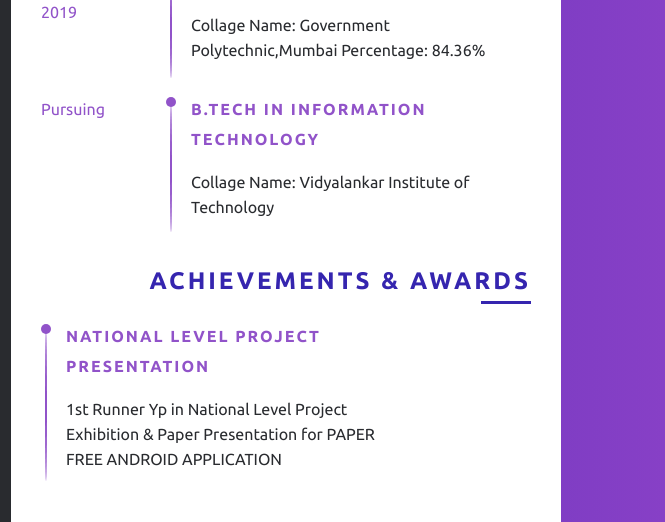
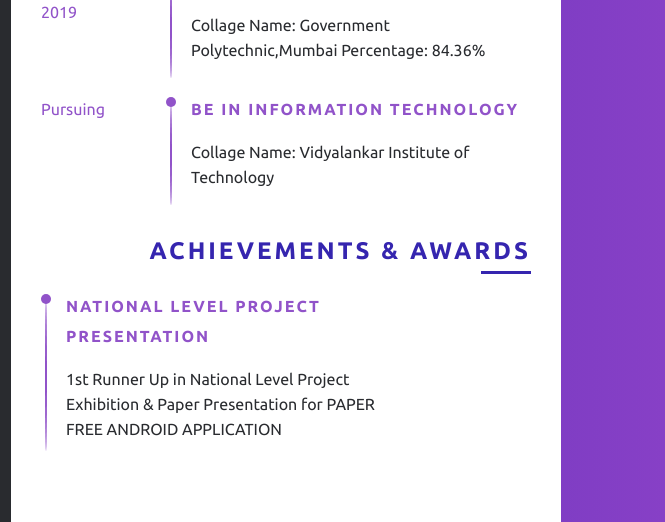
Before and after one commit to LokarePurva121/my_cv, a plain HTML site: page index.html in a window 1280 px wide. Shown: the part 973-1495 px from the top of the page, 479-1144 px from the left. Drawn offline with nearby package versions, Linux system fonts and the light colour scheme.

Commit message:
Update index.html

```diff
--- a/index.html
+++ b/index.html
@@ -266,7 +266,7 @@
 								<div class="li_wrap">
 									<div class="date">Pursuing</div>
 									<div class="info">
-										<p class="info_title">B.TECH In Information Technology</p>
+										<p class="info_title">BE In Information Technology</p>
 
 										<p class="info_cont">
 											Collage Name: Vidyalankar Institute of Technology
@@ -291,7 +291,7 @@
 									<div class="info">
 										<p class="info_title">National level project presentation</p>
 										<p class="info_cont">
-											1st Runner Yp in National Level Project Exhibition & Paper Presentation for PAPER FREE ANDROID APPLICATION
+											1st Runner Up in National Level Project Exhibition & Paper Presentation for PAPER FREE ANDROID APPLICATION
 
 										</p>
 									</div>
```
